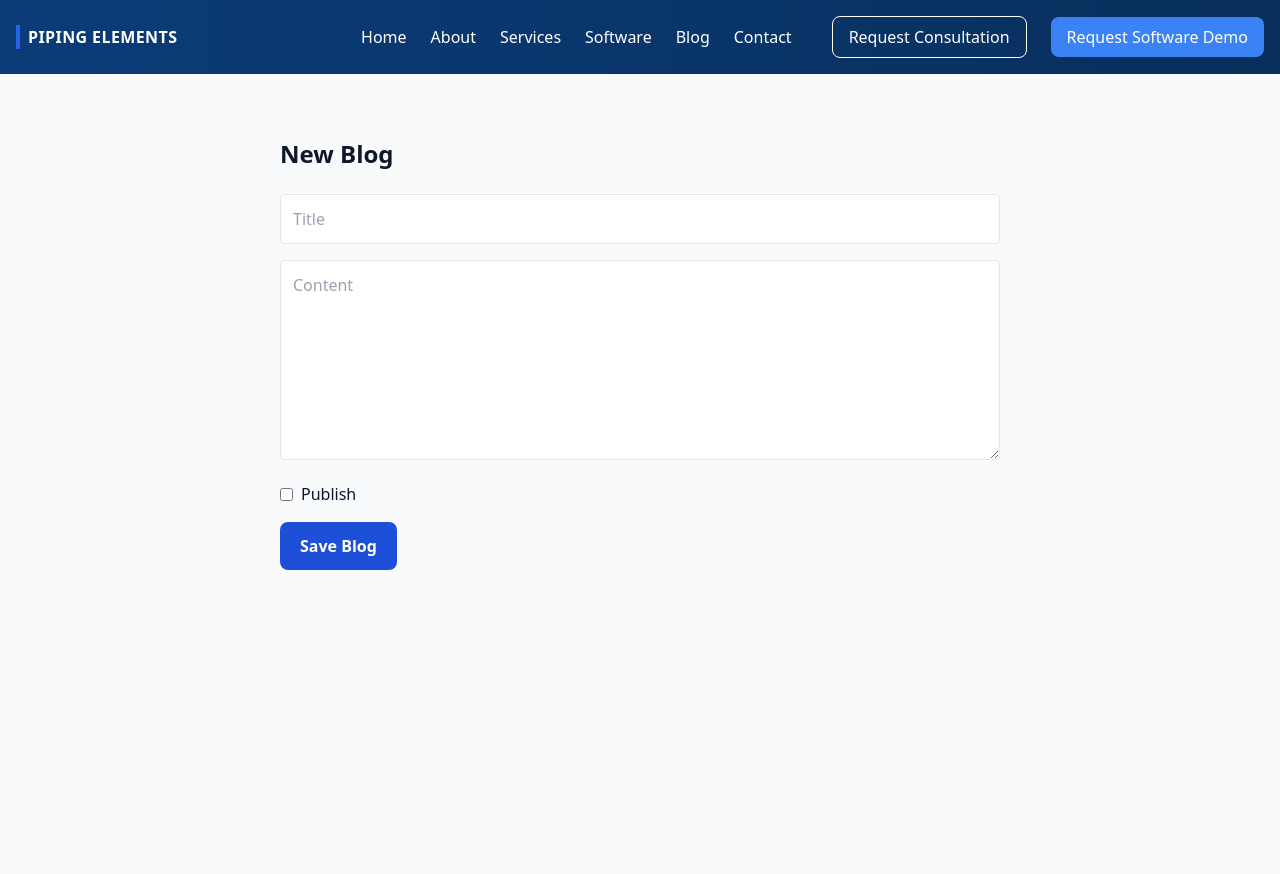
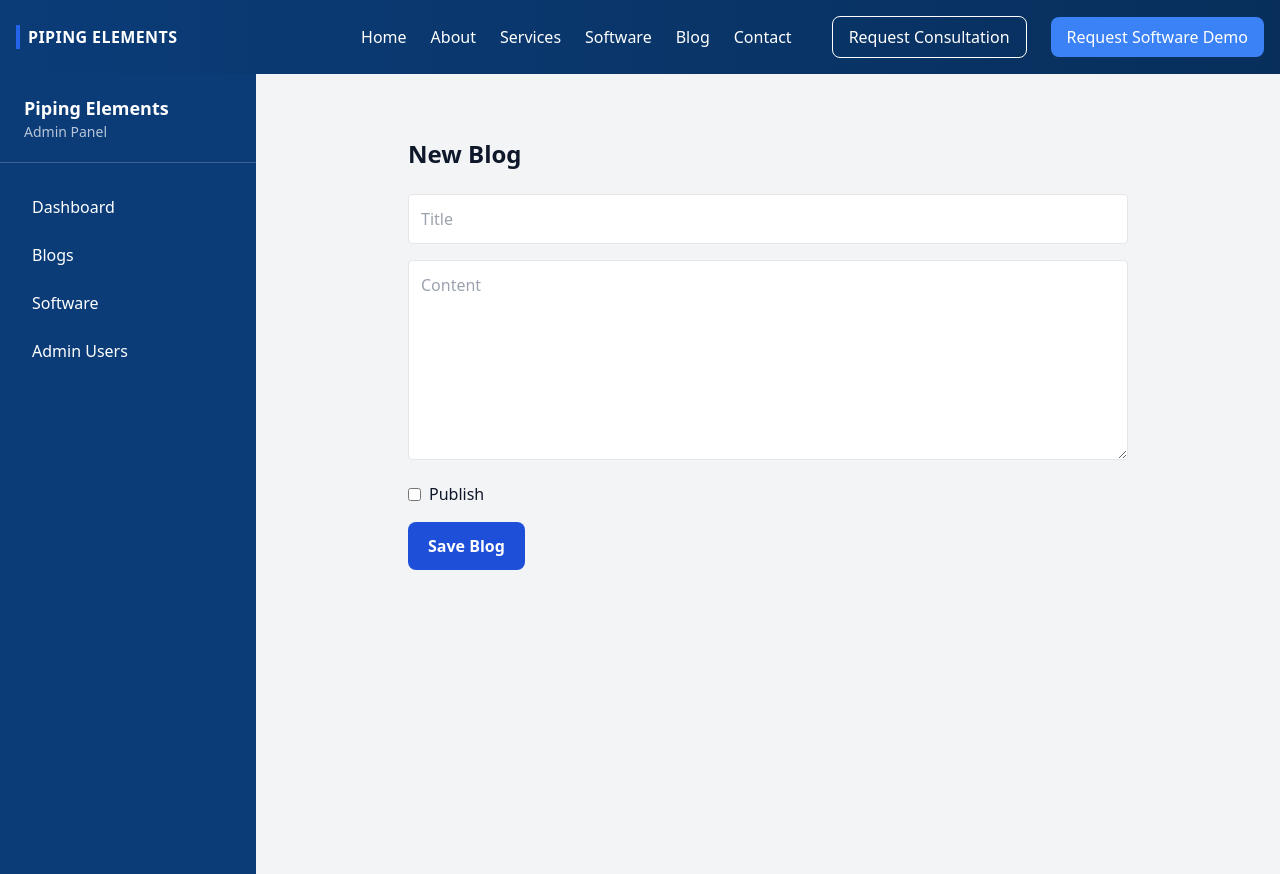
Before and after one commit to Muhammadshajid/piping-elements-website, a Next.js app: page /admin/blogs/new in a window 1280 px wide. Before the commit the page ends 800 px from the top, so only its background shows below. Built offline with nearby package versions, Linux system fonts and the light colour scheme.

Commit message:
Create layout.tsx

```diff
--- /dev/null
+++ b/app/admin/layout.tsx
@@ -0,0 +1,57 @@
+"use client";
+
+import Link from "next/link";
+
+export default function AdminLayout({
+  children,
+}: {
+  children: React.ReactNode;
+}) {
+  return (
+    <div className="min-h-screen flex bg-gray-100">
+
+      {/* SIDEBAR */}
+      <aside className="w-64 bg-[#0b3c78] text-white hidden md:flex flex-col">
+        <div className="px-6 py-5 text-lg font-bold border-b border-white/20">
+          Piping Elements
+          <p className="text-sm font-normal text-white/70">Admin Panel</p>
+        </div>
+
+        <nav className="flex-1 px-4 py-6 space-y-2">
+          <Link
+            href="/admin"
+            className="block px-4 py-2 rounded hover:bg-white/10"
+          >
+            Dashboard
+          </Link>
+
+          <Link
+            href="/admin/blogs"
+            className="block px-4 py-2 rounded hover:bg-white/10"
+          >
+            Blogs
+          </Link>
+
+          <Link
+            href="/admin/software"
+            className="block px-4 py-2 rounded hover:bg-white/10"
+          >
+            Software
+          </Link>
+
+          <Link
+            href="/admin/users"
+            className="block px-4 py-2 rounded hover:bg-white/10"
+          >
+            Admin Users
+          </Link>
+        </nav>
+      </aside>
+
+      {/* MAIN CONTENT */}
+      <div className="flex-1">
+        {children}
+      </div>
+    </div>
+  );
+}
```
